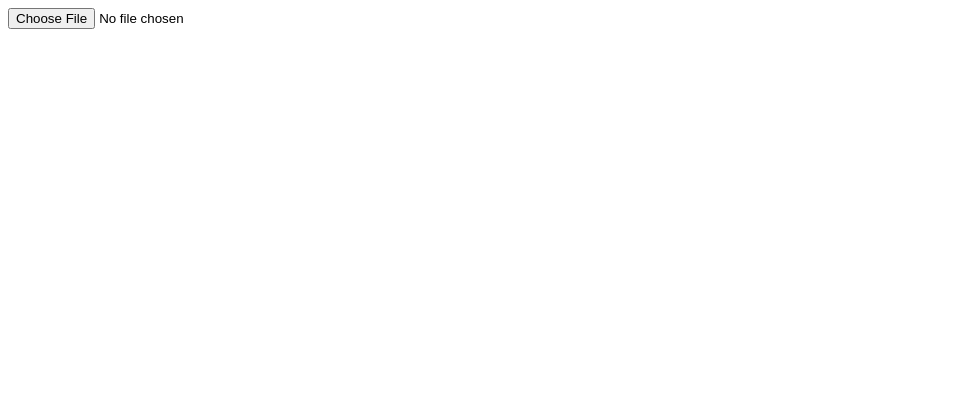
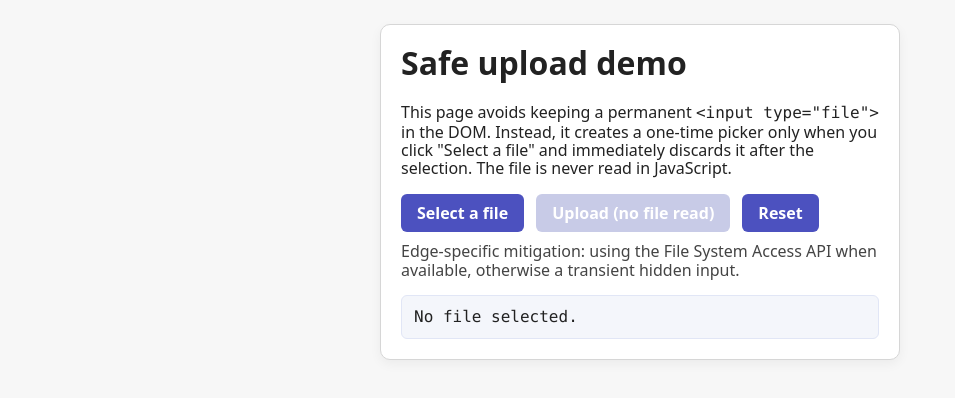
Before and after one commit to Danfurbs/FileUploadTest, a plain HTML site: page test.html in a window 1280 px wide. Shown: the whole page, without its empty margins (0-955 px from the left). Drawn offline with nearby package versions, Linux system fonts and the light colour scheme.

Commit message:
Rebuild upload picker to avoid Edge crashes

```diff
--- a/test.html
+++ b/test.html
@@ -1,8 +1,189 @@
-<input type="file" id="f">
-<script>
-document.getElementById("f").addEventListener("change", e => {
-  const r = new FileReader();
-  r.onload = () => console.log("loaded");
-  r.readAsArrayBuffer(e.target.files[0]);
-});
-</script>
+<!DOCTYPE html>
+<html lang="en">
+<head>
+  <meta charset="UTF-8" />
+  <meta name="viewport" content="width=device-width, initial-scale=1.0" />
+  <title>Upload Demo</title>
+  <link rel="stylesheet" href="https://cdn.jsdelivr.net/npm/modern-normalize/modern-normalize.min.css">
+  <style>
+    :root {
+      color-scheme: light;
+    }
+
+    body {
+      font-family: system-ui, -apple-system, "Segoe UI", sans-serif;
+      padding: 24px;
+      background: #f7f7f7;
+      color: #222;
+    }
+
+    .panel {
+      max-width: 520px;
+      margin: 0 auto;
+      background: white;
+      border: 1px solid #d6d6d6;
+      border-radius: 10px;
+      padding: 20px;
+      box-shadow: 0 4px 12px rgba(0, 0, 0, 0.05);
+    }
+
+    h1 {
+      margin-top: 0;
+    }
+
+    .actions {
+      display: flex;
+      gap: 12px;
+      margin-top: 12px;
+      flex-wrap: wrap;
+    }
+
+    button {
+      appearance: none;
+      border: none;
+      background: #4c51bf;
+      color: white;
+      padding: 10px 16px;
+      border-radius: 6px;
+      cursor: pointer;
+      font-weight: 600;
+      transition: background 0.2s ease, transform 0.1s ease;
+    }
+
+    button:hover,
+    button:focus {
+      background: #3b4396;
+    }
+
+    button:disabled {
+      background: #c8cbe7;
+      cursor: not-allowed;
+    }
+
+    .status {
+      margin-top: 16px;
+      padding: 12px;
+      border-radius: 6px;
+      background: #f4f6fb;
+      border: 1px solid #e1e6f6;
+      min-height: 44px;
+      font-family: ui-monospace, SFMono-Regular, "SFMono-Regular", Menlo, Monaco, Consolas, "Liberation Mono", "Courier New", monospace;
+      white-space: pre-wrap;
+    }
+
+    .hint {
+      margin-top: 10px;
+      color: #444;
+    }
+  </style>
+</head>
+<body>
+  <main class="panel">
+    <h1>Safe upload demo</h1>
+    <p>
+      This page avoids keeping a permanent <code>&lt;input type="file"&gt;</code> in the DOM. Instead, it creates a
+      one-time picker only when you click "Select a file" and immediately discards it after the selection. The
+      file is never read in JavaScript.
+    </p>
+
+    <div class="actions">
+      <button type="button" id="select-button">Select a file</button>
+      <button type="button" id="upload-button" disabled>Upload (no file read)</button>
+      <button type="button" id="reset-button">Reset</button>
+    </div>
+
+    <p class="hint">Edge-specific mitigation: using the File System Access API when available, otherwise a transient hidden input.</p>
+
+    <div id="status" class="status" aria-live="polite">No file selected.</div>
+  </main>
+
+  <script>
+    const selectButton = document.getElementById("select-button");
+    const uploadButton = document.getElementById("upload-button");
+    const resetButton = document.getElementById("reset-button");
+    const status = document.getElementById("status");
+
+    let selectedFile = null;
+
+    function updateStatus(message) {
+      status.textContent = message;
+      console.log(message);
+    }
+
+    function clearSelection() {
+      selectedFile = null;
+      uploadButton.disabled = true;
+      updateStatus("No file selected.");
+    }
+
+    async function pickWithFSAccess() {
+      const [handle] = await window.showOpenFilePicker({ multiple: false });
+      const file = await handle.getFile();
+      return file;
+    }
+
+    function pickWithTransientInput() {
+      return new Promise((resolve, reject) => {
+        const input = document.createElement("input");
+        input.type = "file";
+        input.style.position = "fixed";
+        input.style.left = "-9999px";
+        input.addEventListener(
+          "change",
+          () => {
+            const file = input.files && input.files[0];
+            input.remove();
+            if (file) {
+              resolve(file);
+            } else {
+              reject(new Error("No file selected"));
+            }
+          },
+          { once: true }
+        );
+        document.body.appendChild(input);
+        input.click();
+      });
+    }
+
+    async function selectFile() {
+      updateStatus("Opening picker...");
+      try {
+        const file = window.showOpenFilePicker ? await pickWithFSAccess() : await pickWithTransientInput();
+        selectedFile = file;
+        uploadButton.disabled = false;
+        updateStatus(`Ready: ${file.name || "(unnamed file)"}`);
+      } catch (error) {
+        selectedFile = null;
+        uploadButton.disabled = true;
+        updateStatus(error && error.name === "AbortError" ? "Selection cancelled." : "No file selected.");
+      }
+    }
+
+    function uploadFile() {
+      if (!selectedFile) {
+        updateStatus("Select a file before uploading.");
+        return;
+      }
+
+      // We do not read the file contents; this demo only prepares the payload.
+      const formData = new FormData();
+      formData.append("file", selectedFile);
+
+      // Instead of issuing a network request (which would need a backend), we simply confirm readiness.
+      updateStatus(`Prepared for upload: ${selectedFile.name}\n(No file bytes were read in JavaScript.)`);
+
+      // Immediately release our reference to minimize pressure on Edge.
+      selectedFile = null;
+      uploadButton.disabled = true;
+    }
+
+    selectButton.addEventListener("click", selectFile);
+    uploadButton.addEventListener("click", uploadFile);
+    resetButton.addEventListener("click", clearSelection);
+
+    // Initialize
+    clearSelection();
+  </script>
+</body>
+</html>
```
